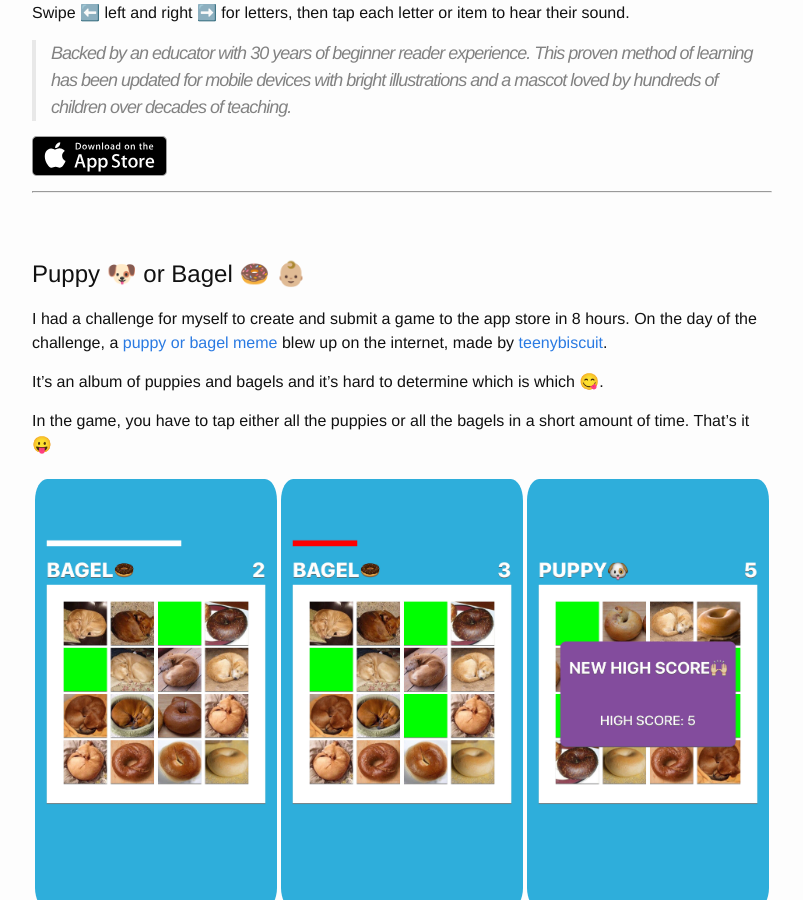
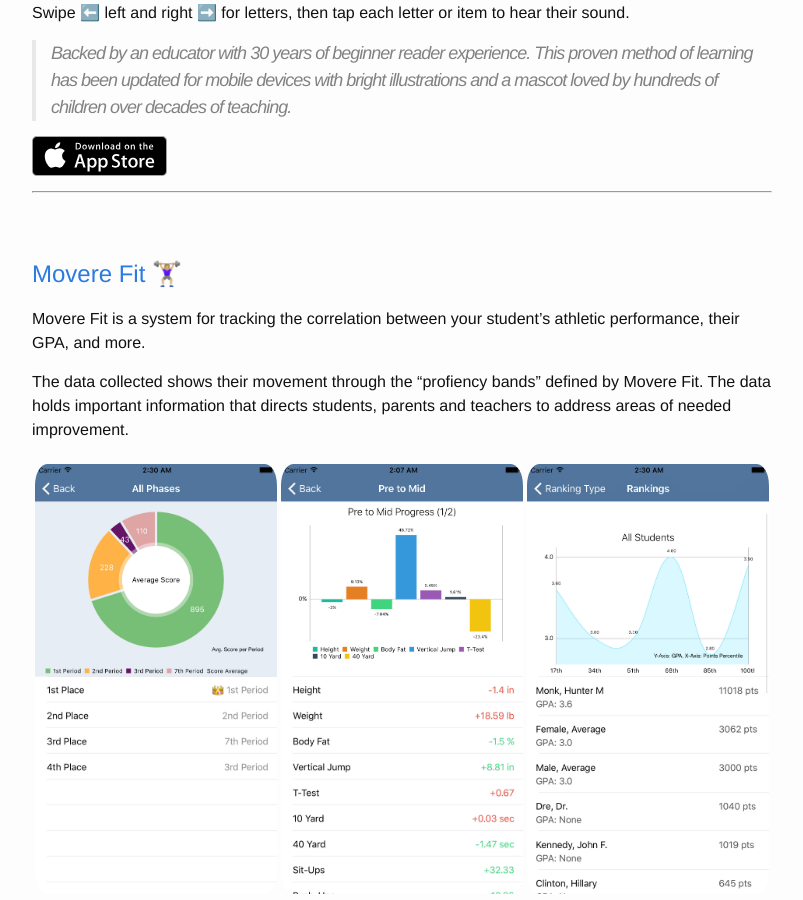
Before and after one commit to huntermonk/huntermonk.github.io, a Jekyll site: the page built from work.md, in a window 1280 px wide and 900 px high, scrolled down 5284 px. Shown: the whole window, without its empty margins (238-1041 px from the left). Built offline with Jekyll 4.4.1, drawn with Linux system fonts in a browser that asks for light colours; comment, search, counter and statistics services are not loaded; some of the changed text lies outside the part shown.

Commit message:
Add Movere Fit to work

```diff
--- a/work.md
+++ b/work.md
@@ -12,7 +12,7 @@
 
 <br>
 
-# 7-Eleven 7️⃣1️⃣1️⃣
+# [7-Eleven](https://itunes.apple.com/us/app/7-eleven-inc./id589653414?ls=1&mt=8) 7️⃣1️⃣1️⃣
 
 *iOS Lead on team of four.*
 
@@ -42,7 +42,7 @@
 ---
 <br><br>
 
-# ZAPS ⚡️
+# [ZAPS](http://www.zapsapp.com) ⚡️
 
 [ZAPS⚡️](http://www.zapsapp.com)lets you create what is basically a public snapchat story for any location. It's like Yik Yak with video.
 
@@ -63,7 +63,7 @@
 ---
 <br><br>
 
-# Filter Mason ⚒
+# [Filter Mason](http://www.filtermason.com) ⚒
 
 Build geo filters for Snapchat with [Filter Mason](http://www.filtermason.com)! Easily drag together a filter template and stickers, or entirely create one of your own.
 
@@ -84,7 +84,7 @@
 ---
 <br><br>
 
-# Walk-in Theater 📽
+# [Walk-in Theater](http://www.walk-in-theater.com) 📽
 
 In [Walk-in Theater](http://www.walk-in-theater.com), you get to experience a 3D environment that you "walk through", and enjoy spatialized audio playing from multiple 2D video panes.
 
@@ -124,6 +124,23 @@
 ---
 <br><br>
 
+# [Movere Fit](http://moverefit.com) 🏋🏼‍♀️
+
+Movere Fit is a system for tracking the correlation between your student’s athletic performance, their GPA, and more.
+
+The data collected shows their movement through the “profiency bands” defined by Movere Fit. The data holds important information that directs students, parents and teachers to address areas of needed improvement.
+
+[]()              |  []()          | []()
+:-------------------------:|:-------------------------:|:-------------------------:
+<a href="https://itunes.apple.com/us/app/movere-fit/id1101588606?mt=8"> <img src="../img/work/movere-1.jpg" alt="" class = "rounded"> </a> | <a href="https://itunes.apple.com/us/app/movere-fit/id1101588606?mt=8"> <img src="../img/work/movere-2.jpg" alt="" class = "rounded"> </a> | <a href="https://itunes.apple.com/us/app/movere-fit/id1101588606?mt=8"> <img src="../img/work/movere-3.jpg" alt="" class = "rounded"> </a>
+
+<br>
+
+[![Download Movere Fit](../img/appstore.svg "Download Alphabet")](https://itunes.apple.com/us/app/movere-fit/id1101588606?mt=8)
+
+---
+<br><br>
+
 # Puppy 🐶 or Bagel 🍩 👶🏼
 
 I had a challenge for myself to create and submit a game to the app store in 8 hours. On the day of the challenge, a [puppy or bagel meme](http://twistedsifter.com/2016/03/puppy-or-bagel-meme-gallery/) blew up on the internet, made by [teenybiscuit](https://twitter.com/teenybiscuit?lang=en).
```
Also changed, not shown: img/work/movere-1.jpg (added), img/work/movere-2.jpg (added), img/work/movere-3.jpg (added).
